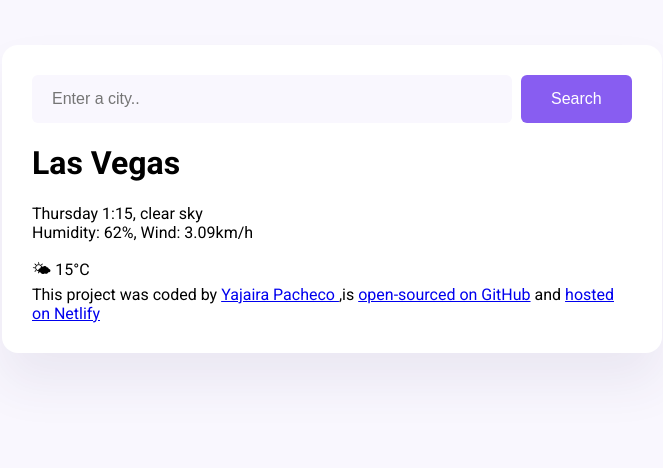
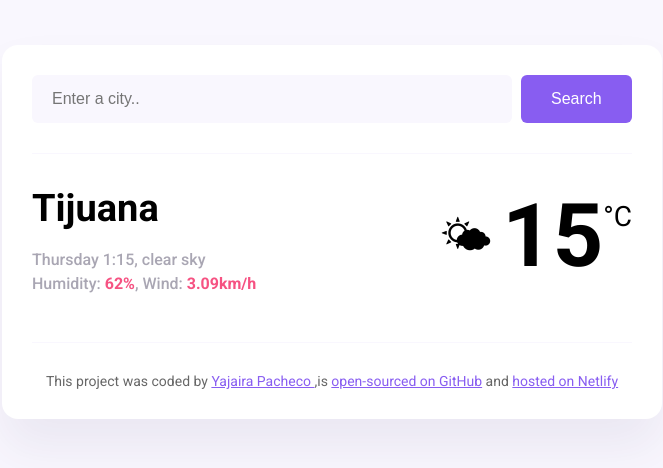
Before and after one commit to pacheyayacode/my-dmweather-app, a plain HTML site: page index.html in a window 1280 px wide. Shown: the whole page, without its empty margins (308-971 px from the left). Drawn offline with Linux system fonts and the light colour scheme.

Commit message:
added basic css

```diff
--- a/index.html
+++ b/index.html
@@ -21,16 +21,18 @@
         </form>
     </header>
     <main>
+        <div class="weather-app-data">
         <div>
-        <h1>Las Vegas</h1>
-        <p>
+        <h1 class="weather-app-city">Tijuana</h1>
+        <p class="weather-app-details">
             Thursday 1:15, clear sky
             <br />
-            Humidity: 62%, Wind: 3.09km/h
+            Humidity: <strong>62%</strong>, Wind: <strong>3.09km/h</strong>
         </p>
         </div>
-        <div>
-            🌤 15°C
+        <div class="weather-app-temperature-container">
+        <div class="weather-app-icon">🌤</div> <div class="weather-app-temperature">15</div>
+        <div class="weather-app-unit">°C</div></div>
         </div>
     </main>
     <footer>
--- a/src/style.css
+++ b/src/style.css
@@ -1,7 +1,10 @@
 body {
   background: #f9f7fe;
   font-family: "Roboto", sans-serif;
+}
 
+a {
+  color: #885df1;
 }
 
 .weather-app {
@@ -11,8 +14,11 @@ body {
   box-shadow: 0 30px 50px rgba(65, 50, 100, 0.08);
   border-radius: 16px;
   padding: 30px;
+}
 
-
+header {
+  border-bottom: 1px solid #f9f7fe;
+  padding: 0 0 30px 0;
 }
 .search-form-input {
   background-color: #f9f7fe;
@@ -21,10 +27,9 @@ body {
   width: 80%;
   font-size: 16px;
   padding: 15px 20px;
-
 }
 
-.search-form-button{
+.search-form-button {
   background: #885df1;
   padding: 15px 30px;
   border: none;
@@ -32,5 +37,59 @@ body {
   margin-left: 5px;
   border-radius: 6px;
   color: white;
+}
+
+main {
+    padding: 30px 0;
 
 }
+
+.weather-app-data{
+    display: flex;
+    justify-content: space-between;
+
+}
+
+.weather-app-city{
+    margin: 0;
+    font-size: 38px;
+    line-height: 48px;
+}
+
+.weather-app-details{
+    font-size: 16px;
+    color: rgba(39, 33, 66, 0.4);
+    line-height: 24px;
+    font-weight: 500;
+
+}
+
+.weather-app-details strong{
+    color: #f65282;
+}
+
+.weather-app-temperature-container{
+    display: flex;
+}
+
+.weather-app-icon{
+    font-size: 44px;
+    margin-top: 22px;
+}
+.weather-app-temperature{
+    font-size: 88px;
+    margin-left: 10px;
+    font-weight: bold;
+}
+
+.weather-app-unit{
+    margin-top: 16px;
+    font-size: 28px;
+}
+footer {
+  border-top: 1px solid #f9f7fe;
+  padding: 30px 0 0 0;
+  text-align: center;
+  font-size: 14px;
+  color: rgba(0, 0, 0, 0.6);
+}
```
Lines whose indentation alone changed are shown as unchanged.
